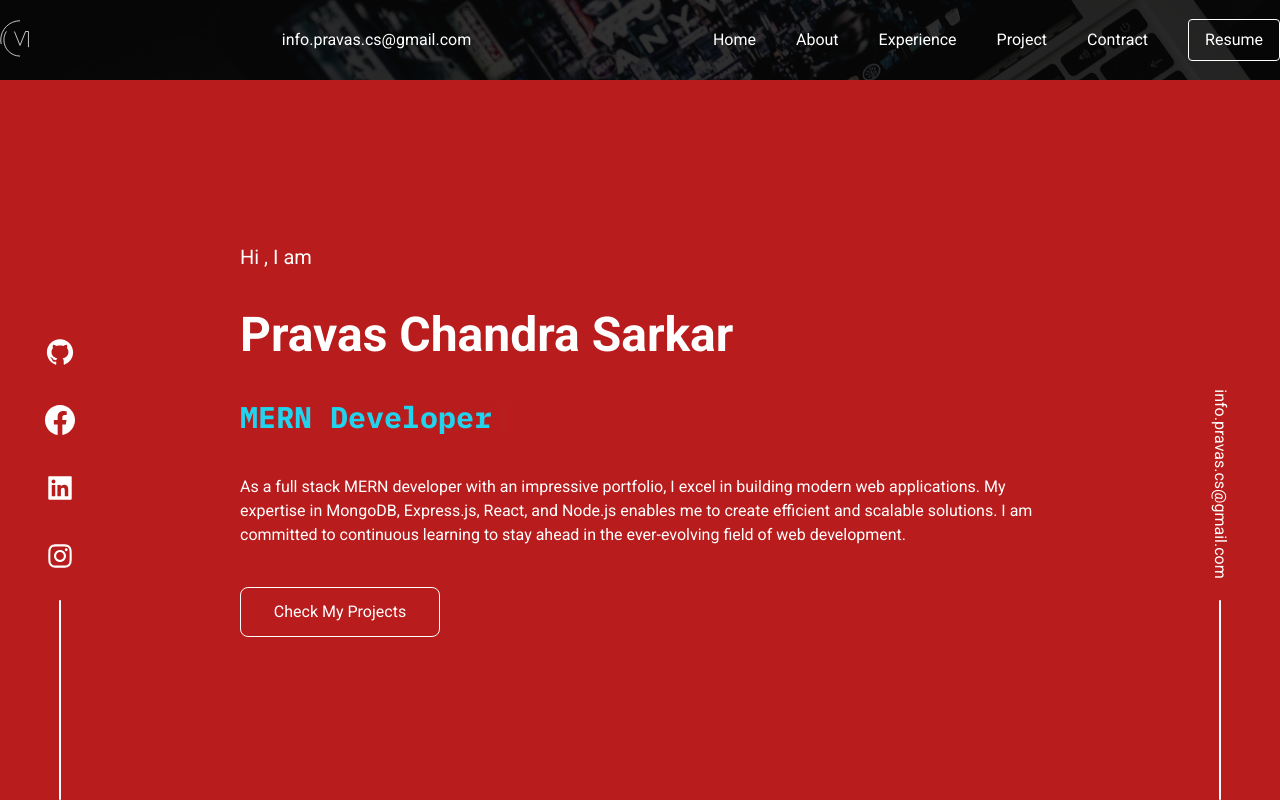
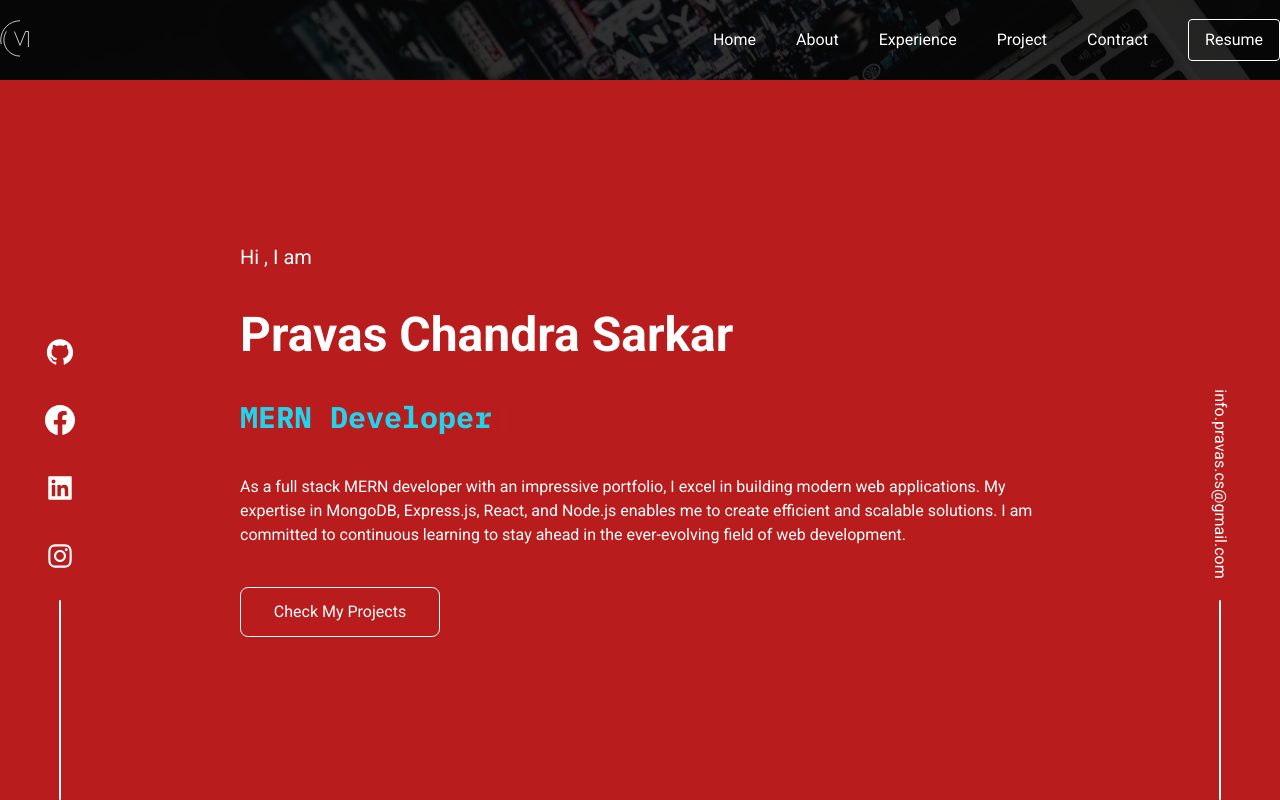
Before and after one commit to PravasTheDeveloper/Pravas_Chandra_Sarkar, a Next.js app: page / in a window 1280 px wide. Built offline with nearby package versions, Linux system fonts and the light colour scheme.

Commit message:
Update Navbar.js

```diff
--- a/components/Navbar.js
+++ b/components/Navbar.js
@@ -15,7 +15,7 @@ export default function Navbar() {
           <div className="h-10"><Link href="/">
             <AnimatedSVG />
           </Link></div>
-          <motion.div initial={{ y: -100 }} animate={{ y: 0 }} transition={{ duration: 0.5 }} className='text-white'>
+          <motion.div initial={{ y: -100 }} animate={{ y: 0 }} transition={{ duration: 0.5 }} className='text-white sm:hidden'>
             info.pravas.cs@gmail.com
           </motion.div>
 
```
